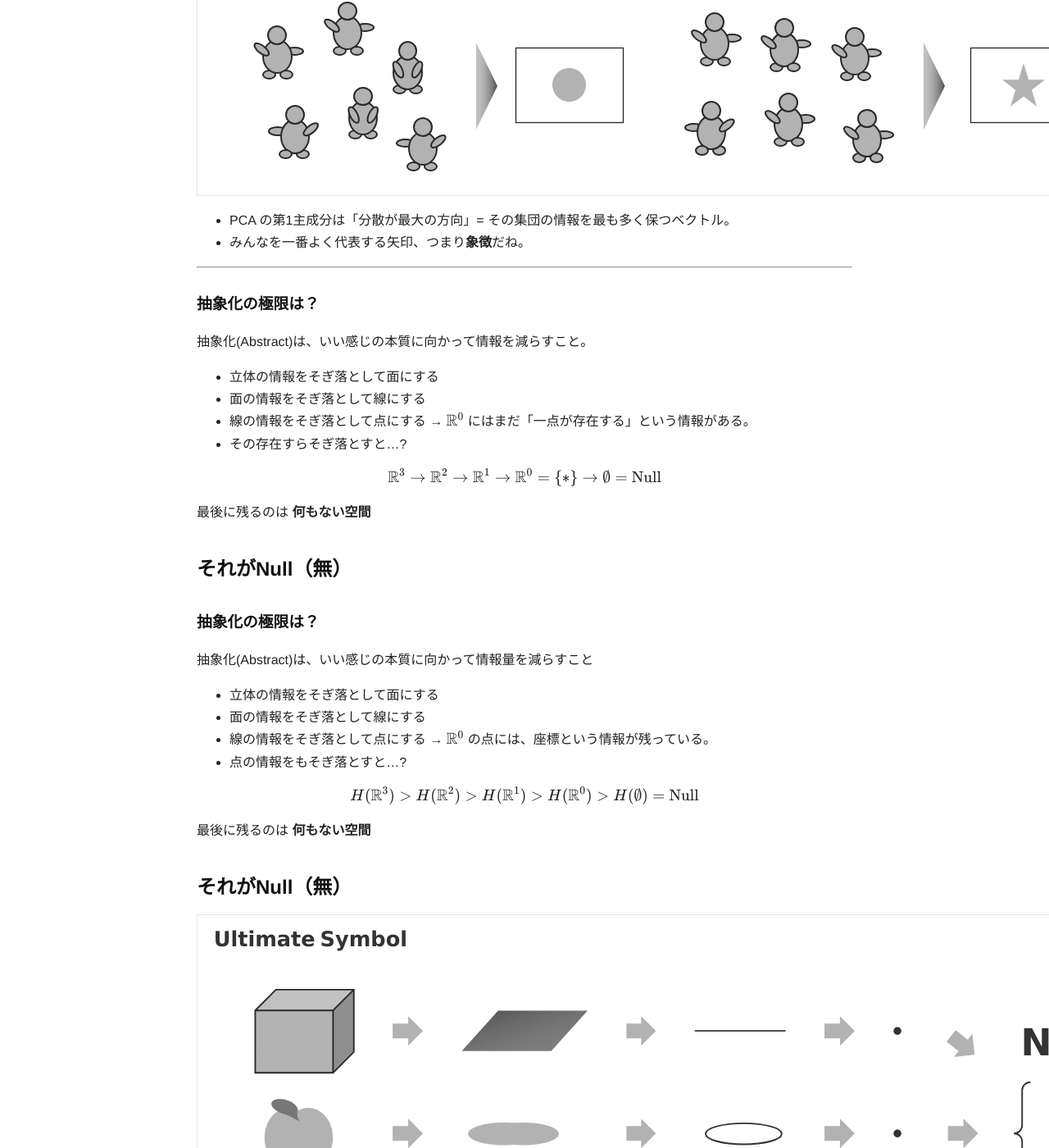
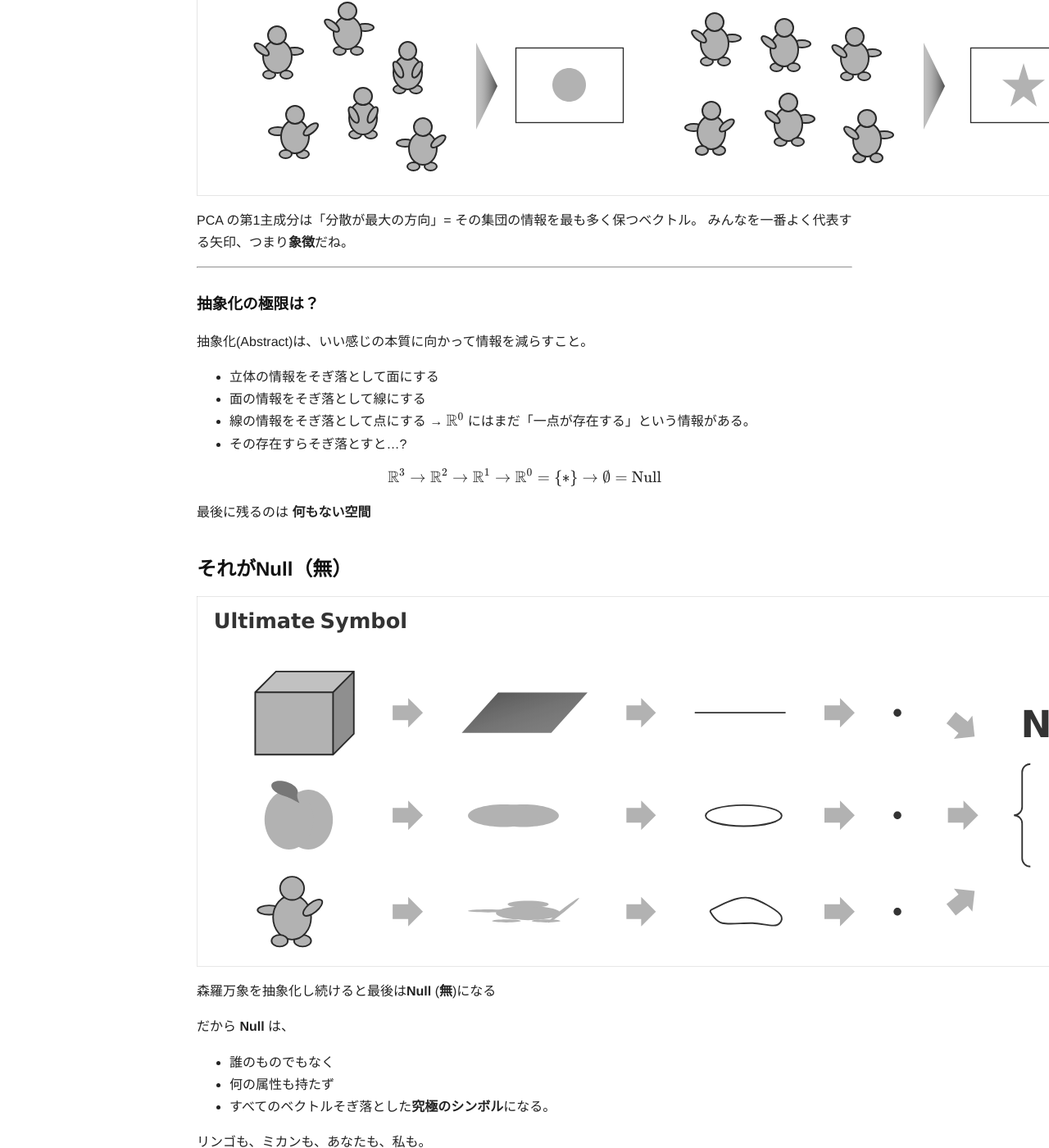
Before and after one commit to GoodRelax/articles, a Jekyll site: the page built from our-symbol-is-null/our-symbol-is-null-ja.md, in a window 1280 px wide and 1400 px high, scrolled down 7959 px. Shown: the whole window at 82% size. Built offline with Jekyll 4.4.1, drawn with Linux system fonts in a browser that asks for light colours; some of the changed text lies outside the part shown.

Commit message:
Update our-symbol-is-null-ja.md

```diff
--- a/our-symbol-is-null/our-symbol-is-null-ja.md
+++ b/our-symbol-is-null/our-symbol-is-null-ja.md
@@ -243,14 +243,14 @@ $ k = 2 $ にすれば 2次元のマトリクスになる
 旗、マーク、王様、アイドル...
 
 人々が何かを象徴として掲げるとき、やっていることはこれ。
-みんなのベクトルから、一番大事なベクトルに目を向ける
+みんなが持ってる雑多なベクトルから、一番大事なベクトルに目を向ける。
 
 一番大事なベクトル = PCA の **主成分ベクトル** ってわけ。
 
 <object data="./assets/images/symbol.svg" type="image/svg+xml" style="max-width:90vw;"></object>
 
-- PCA の第1主成分は「分散が最大の方向」= その集団の情報を最も多く保つベクトル。
-- みんなを一番よく代表する矢印、つまり**象徴**だね。
+PCA の第1主成分は「分散が最大の方向」= その集団の情報を最も多く保つベクトル。
+みんなを一番よく代表する矢印、つまり**象徴**だね。
 
 ---
 
@@ -266,24 +266,6 @@ $ k = 2 $ にすれば 2次元のマトリクスになる
 
 $$
     \mathbb{R}^3 \to \mathbb{R}^2 \to \mathbb{R}^1 \to \mathbb{R}^0 = \{*\} \to \emptyset = \text{Null}
-$$
-
-最後に残るのは **何もない空間**
-
-## それが**Null（無）**
-
-### 抽象化の極限は？
-
-抽象化(Abstract)は、いい感じの本質に向かって情報量を減らすこと
-
-- 立体の情報をそぎ落として面にする
-- 面の情報をそぎ落として線にする
-- 線の情報をそぎ落として点にする
-  → $ \mathbb{R}^0 $ の点には、座標という情報が残っている。
-- 点の情報をもそぎ落とすと...?
-
-$$
-    H( \mathbb{R}^3 ) > H( \mathbb{R}^2 ) > H( \mathbb{R}^1 ) > H( \mathbb{R}^0 )  > H( \emptyset )  = \text{Null}
 $$
 
 最後に残るのは **何もない空間**
```
